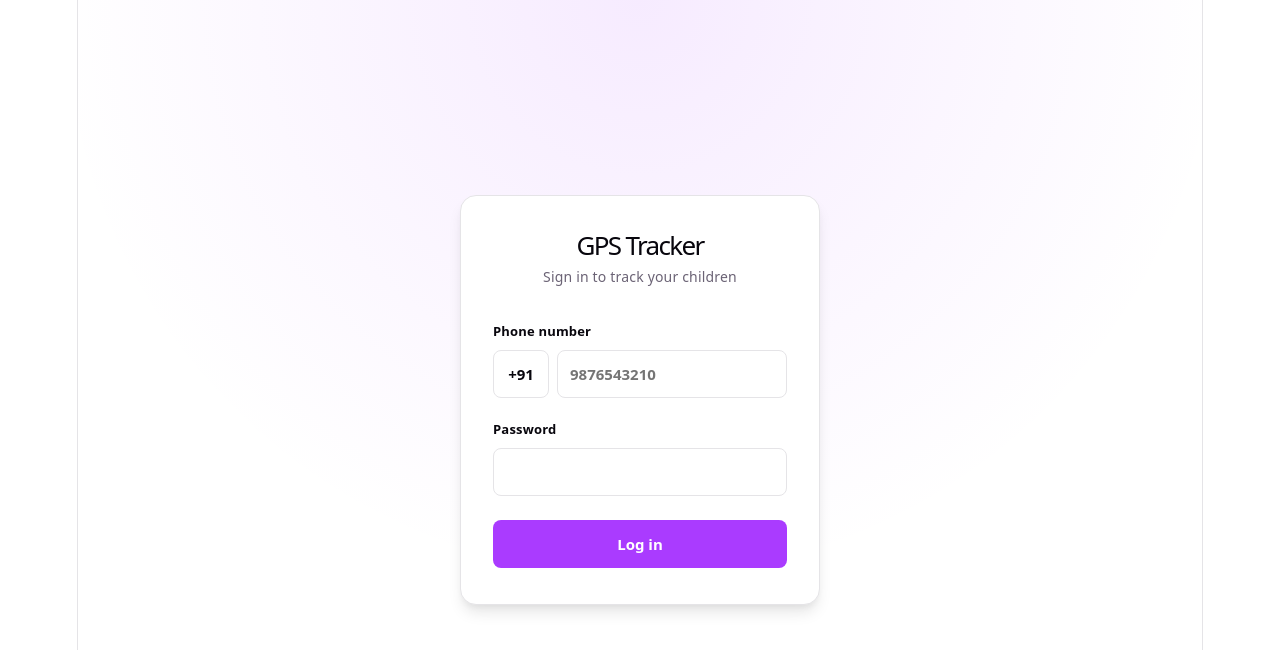
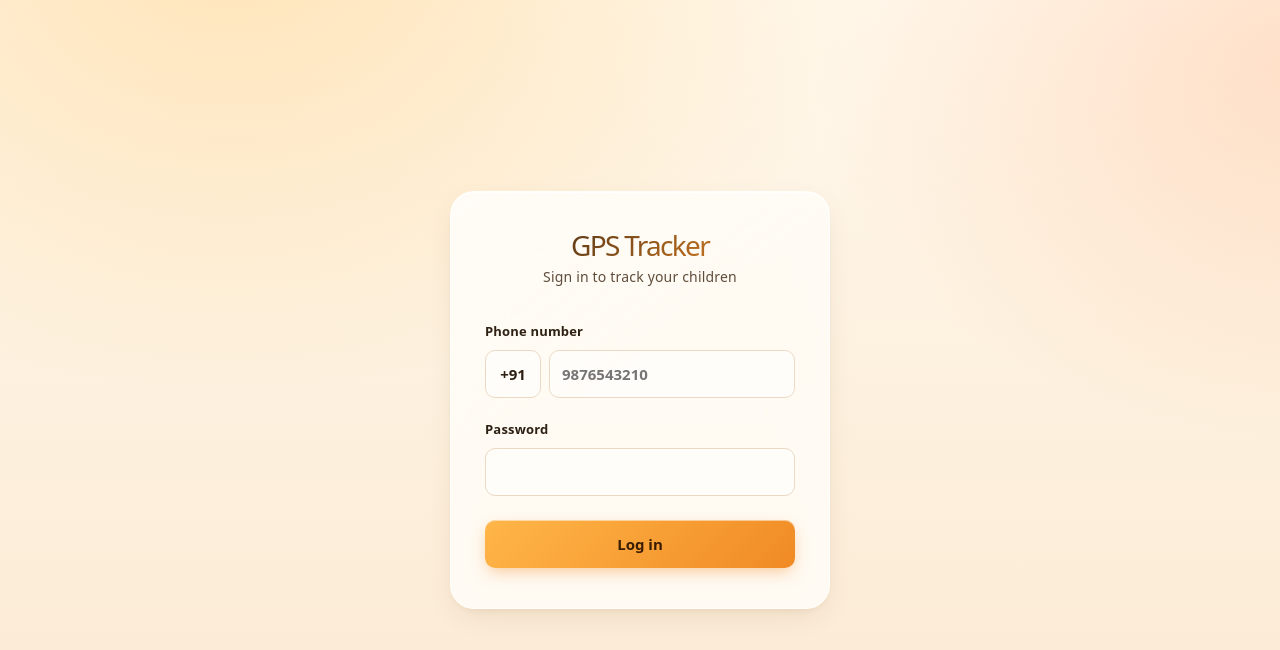
Before and after one commit to SubhabrataBarik/GPS_TRACKER, a React (Vite) app in the folder gps_tracker_frontend/: page /login in a window 1280 px wide. Shown: the top 650 px of the page. Built offline with nearby package versions, Linux system fonts and the light colour scheme; no server answers.

Commit message:
UI Changes

```diff
--- a/gps_tracker_frontend/src/App.css
+++ b/gps_tracker_frontend/src/App.css
@@ -9,14 +9,23 @@
   display: flex;
   align-items: center;
   justify-content: space-between;
-  padding: 16px 32px;
-  border-bottom: 1px solid var(--border);
+  margin: 16px 20px 0;
+  padding: 14px 24px;
+  border-radius: 18px;
   box-sizing: border-box;
+  background: var(--glass-bg);
+  backdrop-filter: blur(20px) saturate(160%);
+  -webkit-backdrop-filter: blur(20px) saturate(160%);
+  border: 1px solid var(--glass-border);
+  box-shadow: var(--shadow), inset 0 1px 0 var(--glass-shine);
 
   .navbar-title {
-    font-size: 18px;
+    font-size: 19px;
     font-weight: 700;
-    color: var(--text-h);
+    background: linear-gradient(135deg, var(--text-h), var(--accent));
+    background-clip: text;
+    -webkit-background-clip: text;
+    color: transparent;
   }
 
   .navbar-logout {
@@ -24,29 +33,32 @@
     font-size: 14px;
     font-weight: 600;
     padding: 8px 16px;
-    border-radius: 8px;
-    border: 1px solid var(--border);
-    background: transparent;
+    border-radius: 10px;
+    border: 1px solid var(--glass-border);
+    background: var(--input-bg);
     color: var(--text-h);
     cursor: pointer;
-    transition: background 0.15s;
+    transition: background 0.15s, transform 0.1s;
 
     &:hover {
       background: var(--accent-bg);
+      transform: translateY(-1px);
     }
   }
 }
 
 .device-grid-wrapper {
   flex: 1;
-  padding: 32px;
+  padding: 24px 20px;
   box-sizing: border-box;
 }
 
 .device-grid {
   display: grid;
-  grid-template-columns: repeat(auto-fit, minmax(240px, 1fr));
+  grid-template-columns: repeat(auto-fill, minmax(240px, 300px));
+  justify-content: start;
   gap: 20px;
+  perspective: 1200px;
 }
 
 .dashboard-status {
@@ -60,22 +72,34 @@
 }
 
 .device-card {
+  position: relative;
   display: flex;
   flex-direction: column;
   gap: 10px;
   text-align: left;
   text-decoration: none;
   color: inherit;
-  background: var(--bg);
-  border: 1px solid var(--border);
-  border-radius: 14px;
+  background: var(--glass-bg);
+  backdrop-filter: blur(16px) saturate(160%);
+  -webkit-backdrop-filter: blur(16px) saturate(160%);
+  border: 1px solid var(--glass-border);
+  border-radius: 18px;
   padding: 20px;
-  box-shadow: var(--shadow);
-  transition: box-shadow 0.15s, transform 0.1s;
+  box-shadow: var(--shadow), inset 0 1px 0 var(--glass-shine);
+  overflow: hidden;
+  transition: transform 0.2s ease, box-shadow 0.2s ease;
+
+  &::before {
+    content: '';
+    position: absolute;
+    inset: 0;
+    background: linear-gradient(135deg, rgba(255, 255, 255, 0.35), transparent 50%);
+    pointer-events: none;
+  }
 
   &:hover {
-    box-shadow: 0 0 0 2px var(--accent);
-    transform: translateY(-1px);
+    transform: perspective(800px) rotateX(2deg) translateY(-4px);
+    box-shadow: 0 20px 40px -14px rgba(120, 72, 20, 0.3), inset 0 1px 0 var(--glass-shine);
   }
 }
 
@@ -91,10 +115,16 @@
   display: flex;
   align-items: center;
   gap: 16px;
-  padding: 16px 32px;
-  border-bottom: 1px solid var(--border);
+  margin: 16px 20px 0;
+  padding: 14px 24px;
+  border-radius: 18px;
   box-sizing: border-box;
   flex: none;
+  background: var(--glass-bg);
+  backdrop-filter: blur(20px) saturate(160%);
+  -webkit-backdrop-filter: blur(20px) saturate(160%);
+  border: 1px solid var(--glass-border);
+  box-shadow: var(--shadow), inset 0 1px 0 var(--glass-shine);
 
   h1 {
     font-size: 18px;
@@ -107,21 +137,27 @@
   font-size: 14px;
   font-weight: 600;
   padding: 8px 14px;
-  border-radius: 8px;
-  border: 1px solid var(--border);
-  background: transparent;
+  border-radius: 10px;
+  border: 1px solid var(--glass-border);
+  background: var(--input-bg);
   color: var(--text-h);
   cursor: pointer;
-  transition: background 0.15s;
+  transition: background 0.15s, transform 0.1s;
 
   &:hover {
     background: var(--accent-bg);
+    transform: translateX(-2px);
   }
 }
 
 .device-detail-map {
   flex: 1;
   min-height: 0;
+  margin: 16px 20px 20px;
+  border-radius: 18px;
+  overflow: hidden;
+  border: 1px solid var(--glass-border);
+  box-shadow: var(--shadow);
 }
 
 .device-card-header {
@@ -147,13 +183,13 @@
 }
 
 .device-status-active {
-  background: rgba(34, 197, 94, 0.15);
-  color: #16a34a;
+  background: rgba(34, 197, 94, 0.18);
+  color: #15803d;
 }
 
 .device-status-inactive {
-  background: rgba(148, 163, 184, 0.2);
-  color: #64748b;
+  background: rgba(154, 134, 104, 0.2);
+  color: #8a7657;
 }
 
 .device-card-id {
@@ -189,31 +225,43 @@
   width: 100%;
   padding: 24px;
   box-sizing: border-box;
-  background: radial-gradient(
-    circle at 50% 0%,
-    var(--accent-bg),
-    transparent 60%
-  );
 }
 
 .auth-card {
+  position: relative;
   width: 100%;
-  max-width: 360px;
-  background: var(--bg);
-  border: 1px solid var(--border);
-  border-radius: 16px;
-  padding: 36px 32px;
-  box-shadow: var(--shadow);
+  max-width: 380px;
   box-sizing: border-box;
+  padding: 40px 34px;
+  border-radius: 24px;
+  overflow: hidden;
+  background: var(--glass-bg-strong);
+  backdrop-filter: blur(24px) saturate(170%);
+  -webkit-backdrop-filter: blur(24px) saturate(170%);
+  border: 1px solid var(--glass-border);
+  box-shadow: var(--shadow), inset 0 1px 0 var(--glass-shine);
+
+  &::before {
+    content: '';
+    position: absolute;
+    inset: 0;
+    background: linear-gradient(145deg, rgba(255, 255, 255, 0.4), transparent 45%);
+    pointer-events: none;
+  }
 }
 
 .auth-brand {
+  position: relative;
   text-align: center;
   margin-bottom: 28px;
 
   h1 {
-    font-size: 26px;
+    font-size: 28px;
     margin: 0 0 6px;
+    background: linear-gradient(135deg, var(--text-h), var(--accent));
+    background-clip: text;
+    -webkit-background-clip: text;
+    color: transparent;
   }
 }
 
@@ -224,6 +272,7 @@
 }
 
 .auth-form {
+  position: relative;
   display: flex;
   flex-direction: column;
   gap: 18px;
@@ -244,15 +293,16 @@
     font-size: 15px;
     padding: 10px 12px;
     border: 1px solid var(--border);
-    border-radius: 8px;
-    background: transparent;
+    border-radius: 10px;
+    background: var(--input-bg);
     color: var(--text-h);
     box-sizing: border-box;
-    transition: border-color 0.15s, box-shadow 0.15s;
+    transition: border-color 0.15s, box-shadow 0.15s, background 0.15s;
 
     &:focus-visible {
       outline: none;
       border-color: var(--accent);
+      background: var(--input-bg-focus);
       box-shadow: 0 0 0 3px var(--accent-bg);
     }
   }
@@ -263,18 +313,21 @@
     font-weight: 600;
     padding: 11px;
     margin-top: 6px;
-    border-radius: 8px;
+    border-radius: 10px;
     border: none;
-    background: var(--accent);
-    color: #fff;
+    background: linear-gradient(135deg, var(--accent-2), var(--accent));
+    color: #3a1d00;
     cursor: pointer;
-    transition: opacity 0.15s, transform 0.05s;
+    box-shadow: 0 6px 16px -4px rgba(240, 138, 36, 0.5), inset 0 1px 0 rgba(255, 255, 255, 0.5);
+    transition: transform 0.08s ease, box-shadow 0.15s ease, filter 0.15s ease;
 
     &:hover:not(:disabled) {
-      opacity: 0.92;
+      filter: brightness(1.05);
+      transform: translateY(-1px);
+      box-shadow: 0 10px 20px -6px rgba(240, 138, 36, 0.55), inset 0 1px 0 rgba(255, 255, 255, 0.5);
     }
     &:active:not(:disabled) {
-      transform: scale(0.98);
+      transform: translateY(0) scale(0.98);
     }
     &:disabled {
       opacity: 0.6;
@@ -305,191 +358,6 @@
   color: #d33;
   font-size: 13px;
   padding: 8px 12px;
-  border-radius: 8px;
+  border-radius: 10px;
   margin: 0;
 }
-
-.counter {
-  font-size: 16px;
-  padding: 5px 10px;
-  border-radius: 5px;
-  color: var(--accent);
-  background: var(--accent-bg);
-  border: 2px solid transparent;
-  transition: border-color 0.3s;
-  margin-bottom: 24px;
-
-  &:hover {
-    border-color: var(--accent-border);
-  }
-  &:focus-visible {
-    outline: 2px solid var(--accent);
-    outline-offset: 2px;
-  }
-}
-
-.hero {
-  position: relative;
-
-  .base,
-  .framework,
-  .vite {
-    inset-inline: 0;
-    margin: 0 auto;
-  }
-
-  .base {
-    width: 170px;
-    position: relative;
-    z-index: 0;
-  }
-
-  .framework,
-  .vite {
-    position: absolute;
-  }
-
-  .framework {
-    z-index: 1;
-    top: 34px;
-    height: 28px;
-    transform: perspective(2000px) rotateZ(300deg) rotateX(44deg) rotateY(39deg)
-      scale(1.4);
-  }
-
-  .vite {
-    z-index: 0;
-    top: 107px;
-    height: 26px;
-    width: auto;
-    transform: perspective(2000px) rotateZ(300deg) rotateX(40deg) rotateY(39deg)
-      scale(0.8);
-  }
-}
-
-#center {
-  display: flex;
-  flex-direction: column;
-  gap: 25px;
-  place-content: center;
-  place-items: center;
-  flex-grow: 1;
-
-  @media (max-width: 1024px) {
-    padding: 32px 20px 24px;
-    gap: 18px;
-  }
-}
-
-#next-steps {
-  display: flex;
-  border-top: 1px solid var(--border);
-  text-align: left;
-
-  & > div {
-    flex: 1 1 0;
-    padding: 32px;
-    @media (max-width: 1024px) {
-      padding: 24px 20px;
-    }
-  }
-
-  .icon {
-    margin-bottom: 16px;
-    width: 22px;
-    height: 22px;
-  }
-
-  @media (max-width: 1024px) {
-    flex-direction: column;
-    text-align: center;
-  }
-}
-
-#docs {
-  border-right: 1px solid var(--border);
-
-  @media (max-width: 1024px) {
-    border-right: none;
-    border-bottom: 1px solid var(--border);
-  }
-}
-
-#next-steps ul {
-  list-style: none;
-  padding: 0;
-  display: flex;
-  gap: 8px;
-  margin: 32px 0 0;
-
-  .logo {
-    height: 18px;
-  }
-
-  a {
-    color: var(--text-h);
-    font-size: 16px;
-    border-radius: 6px;
-    background: var(--social-bg);
-    display: flex;
-    padding: 6px 12px;
-    align-items: center;
-    gap: 8px;
-    text-decoration: none;
-    transition: box-shadow 0.3s;
-
-    &:hover {
-      box-shadow: var(--shadow);
-    }
-    .button-icon {
-      height: 18px;
-      width: 18px;
-    }
-  }
-
-  @media (max-width: 1024px) {
-    margin-top: 20px;
-    flex-wrap: wrap;
-    justify-content: center;
-
-    li {
-      flex: 1 1 calc(50% - 8px);
-    }
-
-    a {
-      width: 100%;
-      justify-content: center;
-      box-sizing: border-box;
-    }
-  }
-}
-
-#spacer {
-  height: 88px;
-  border-top: 1px solid var(--border);
-  @media (max-width: 1024px) {
-    height: 48px;
-  }
-}
-
-.ticks {
-  position: relative;
-  width: 100%;
-
-  &::before,
-  &::after {
-    content: '';
-    position: absolute;
-    top: -4.5px;
-    border: 5px solid transparent;
-  }
-
-  &::before {
-    left: 0;
-    border-left-color: var(--border);
-  }
-  &::after {
-    right: 0;
-    border-right-color: var(--border);
-  }
-}
--- a/gps_tracker_frontend/src/index.css
+++ b/gps_tracker_frontend/src/index.css
@@ -1,15 +1,31 @@
 :root {
-  --text: #6b6375;
-  --text-h: #08060d;
-  --bg: #fff;
-  --border: #e5e4e7;
-  --code-bg: #f4f3ec;
-  --accent: #aa3bff;
-  --accent-bg: rgba(170, 59, 255, 0.1);
-  --accent-border: rgba(170, 59, 255, 0.5);
-  --social-bg: rgba(244, 243, 236, 0.5);
+  --text: #5f4d3b;
+  --text-h: #2e2013;
+  --bg: #fffaf2;
+  --border: #ead9c3;
+  --code-bg: #f4ead9;
+  --accent: #f08a24;
+  --accent-2: #ffb648;
+  --accent-bg: rgba(240, 138, 36, 0.12);
+  --accent-border: rgba(240, 138, 36, 0.45);
+  --social-bg: rgba(244, 234, 217, 0.6);
   --shadow:
-    rgba(0, 0, 0, 0.1) 0 10px 15px -3px, rgba(0, 0, 0, 0.05) 0 4px 6px -2px;
+    rgba(120, 72, 20, 0.14) 0 10px 30px -8px, rgba(120, 72, 20, 0.08) 0 4px 10px -4px;
+
+  --glass-bg: rgba(255, 250, 244, 0.78);
+  --glass-bg-strong: rgba(255, 252, 248, 0.88);
+  --glass-border: rgba(255, 255, 255, 0.7);
+  --glass-shine: rgba(255, 255, 255, 0.85);
+
+  --sun-glow-1: rgba(255, 196, 102, 0.4);
+  --sun-glow-2: rgba(255, 140, 77, 0.22);
+  --page-gradient:
+    radial-gradient(ellipse 1100px 760px at 18% -8%, var(--sun-glow-1), transparent 60%),
+    radial-gradient(ellipse 900px 680px at 102% 8%, var(--sun-glow-2), transparent 55%),
+    linear-gradient(180deg, #fff8ec 0%, #fdf1df 45%, #fbe9d3 100%);
+
+  --input-bg: rgba(255, 255, 255, 0.45);
+  --input-bg-focus: rgba(255, 255, 255, 0.75);
 
   --sans: system-ui, 'Segoe UI', Roboto, sans-serif;
   --heading: system-ui, 'Segoe UI', Roboto, sans-serif;
@@ -17,7 +33,7 @@
 
   font: 18px/145% var(--sans);
   letter-spacing: 0.18px;
-  color-scheme: light dark;
+  color-scheme: light;
   color: var(--text);
   background: var(--bg);
   font-synthesis: none;
@@ -30,36 +46,14 @@
   }
 }
 
-@media (prefers-color-scheme: dark) {
-  :root {
-    --text: #9ca3af;
-    --text-h: #f3f4f6;
-    --bg: #16171d;
-    --border: #2e303a;
-    --code-bg: #1f2028;
-    --accent: #c084fc;
-    --accent-bg: rgba(192, 132, 252, 0.15);
-    --accent-border: rgba(192, 132, 252, 0.5);
-    --social-bg: rgba(47, 48, 58, 0.5);
-    --shadow:
-      rgba(0, 0, 0, 0.4) 0 10px 15px -3px, rgba(0, 0, 0, 0.25) 0 4px 6px -2px;
-  }
-
-  #social .button-icon {
-    filter: invert(1) brightness(2);
-  }
-}
-
 body {
   margin: 0;
+  min-height: 100vh;
+  background: var(--page-gradient);
+  background-attachment: fixed;
 }
 
 #root {
-  width: 1126px;
-  max-width: 100%;
-  margin: 0 auto;
-  text-align: center;
-  border-inline: 1px solid var(--border);
   min-height: 100svh;
   display: flex;
   flex-direction: column;
@@ -95,15 +89,11 @@ p {
   margin: 0;
 }
 
-code,
-.counter {
+code {
   font-family: var(--mono);
   display: inline-flex;
   border-radius: 4px;
   color: var(--text-h);
-}
-
-code {
   font-size: 15px;
   line-height: 135%;
   padding: 4px 8px;
```
